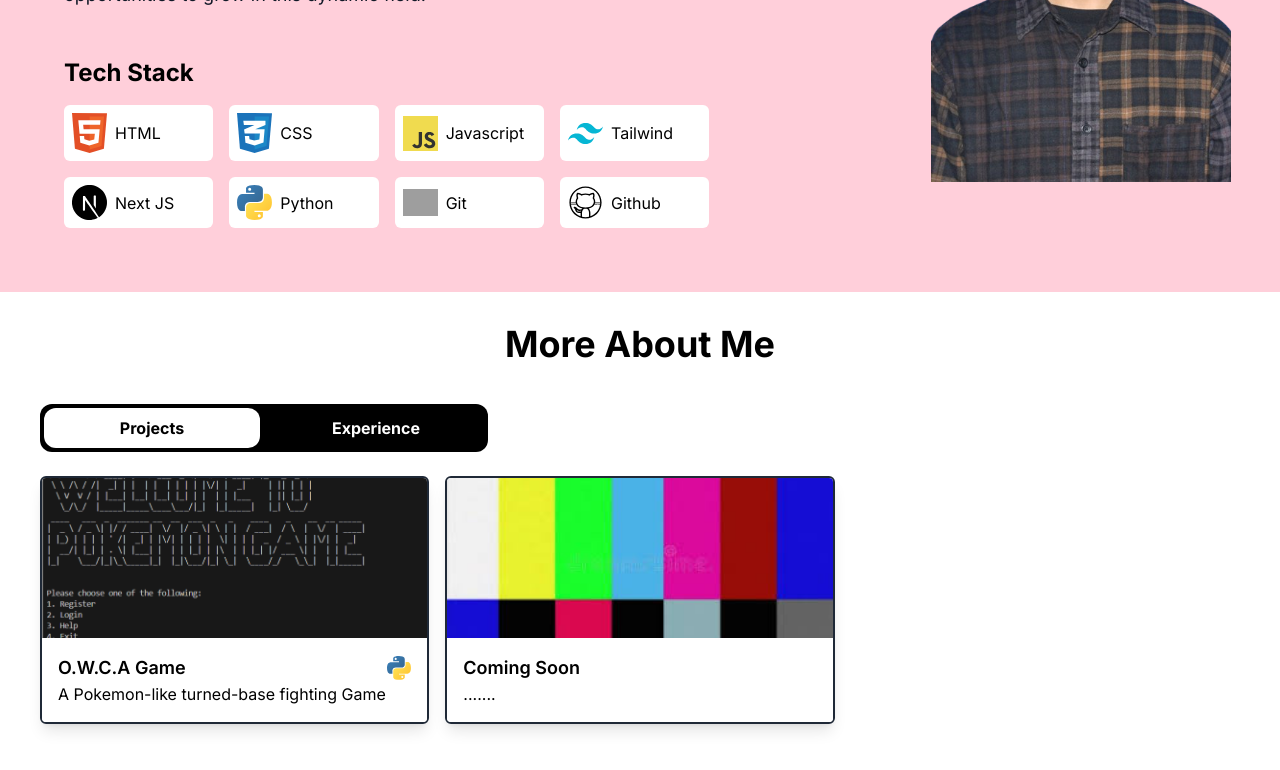
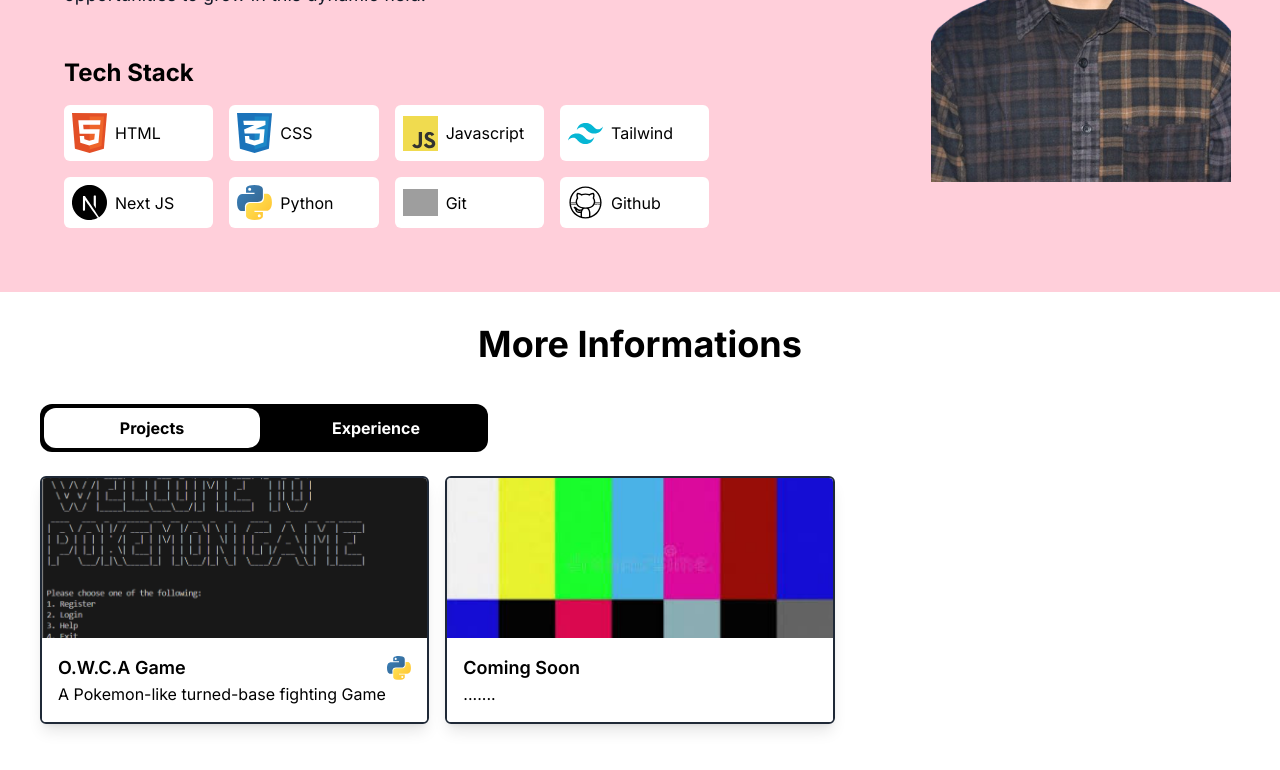
Before and after one commit to AgungLucker/Portofolio-diri, a Next.js app: page / in a window 1280 px wide. Shown: the part 1179-1949 px from the top of the page. Built offline with nearby package versions, Linux system fonts and the light colour scheme; grey boxes are pictures that could not be loaded.

Commit message:
docs: update header for the More section

```diff
--- a/src/app/components/More.jsx
+++ b/src/app/components/More.jsx
@@ -63,7 +63,7 @@ const More = () => {
   return (
     <section className="h-[120vh] py-10">
       <h2 className="text-center text-4xl font-bold text-black mt-4 mb-4 py-6">
-      More About Me</h2>
+      More Informations</h2>
       <div>
         <TabsComponent
           tabItems={tabItems}
```
